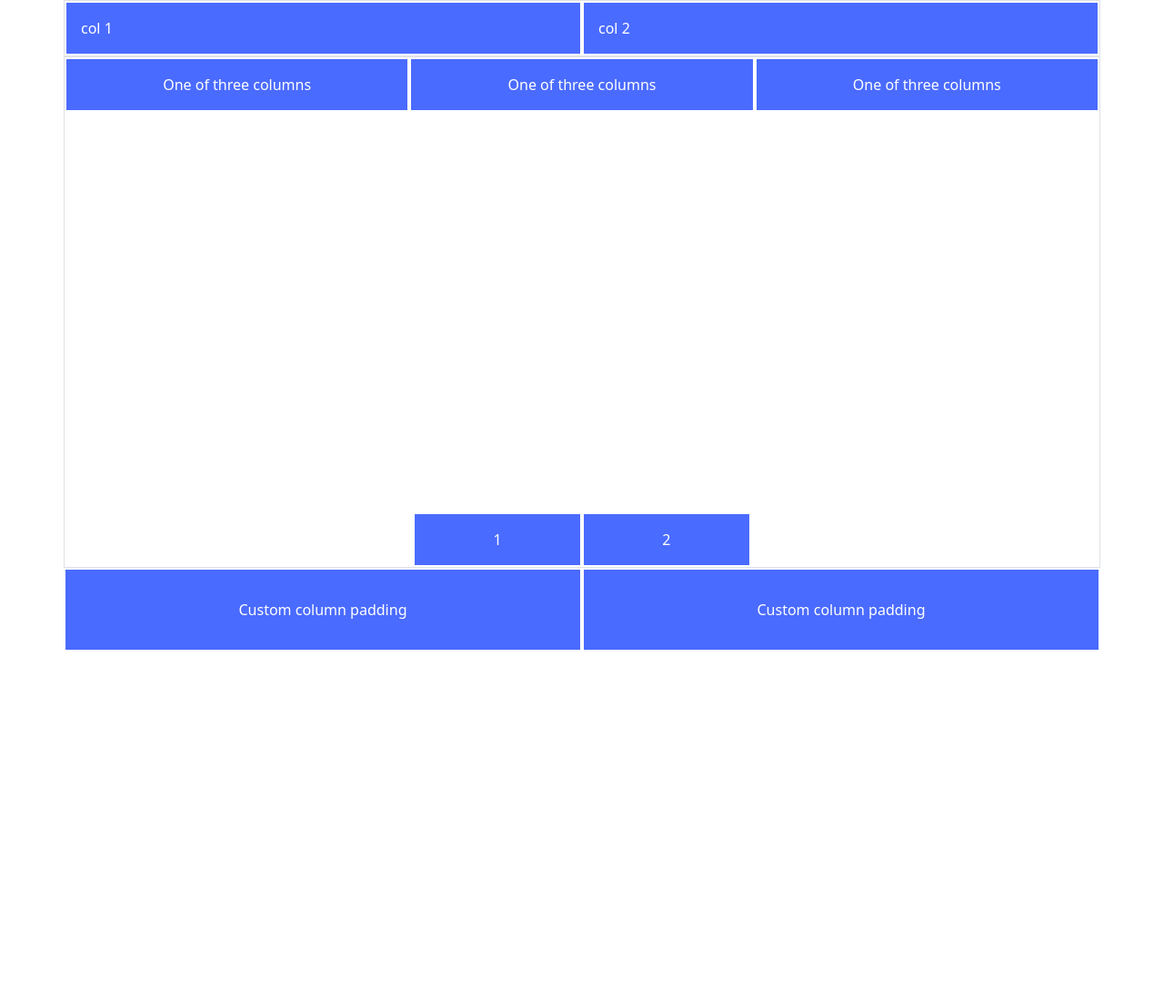
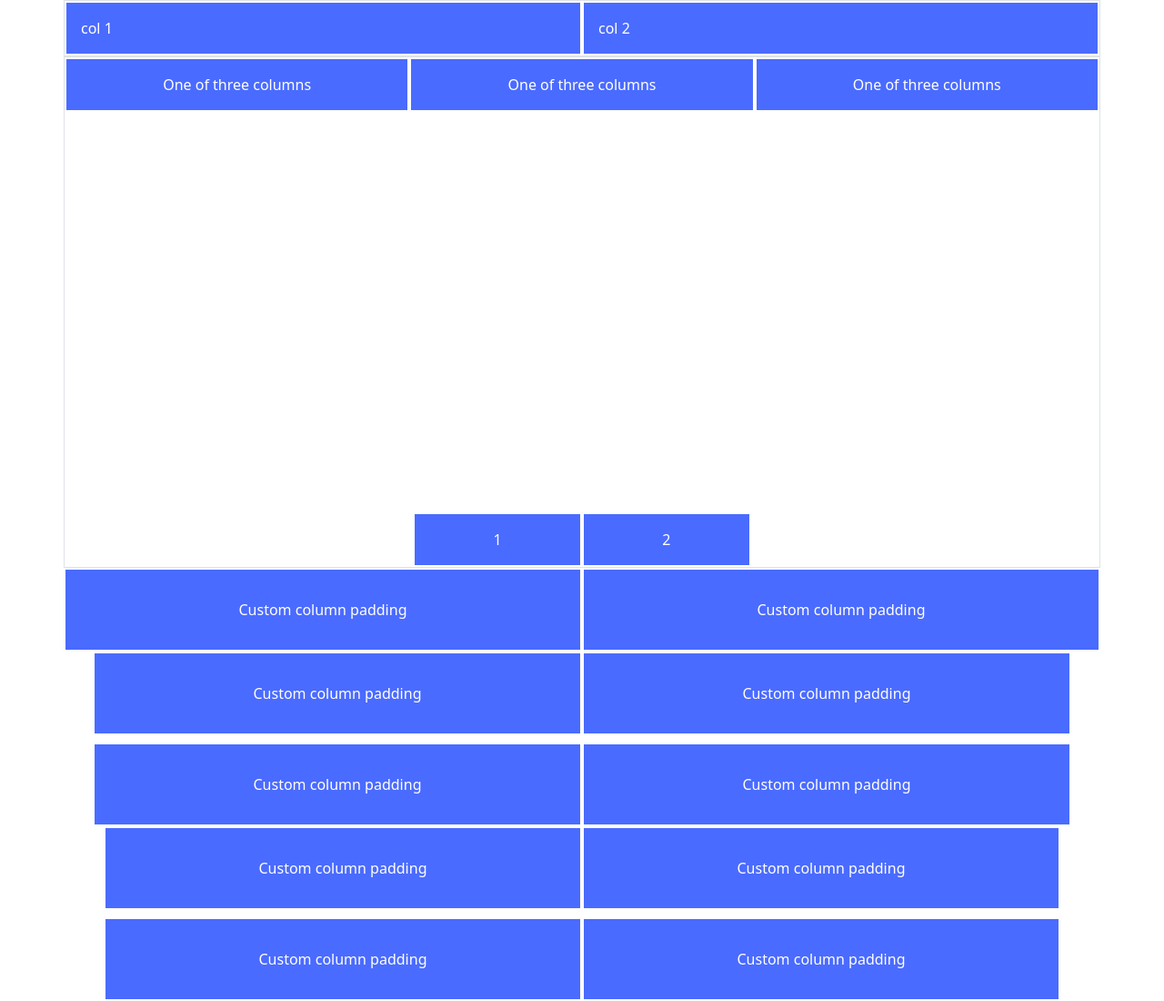
Before and after one commit to sahil-elescript/Bootstrap, a website: page npm/index.html in a window 1280 px wide. Shown: the whole page at 91% size. Before the commit the page ends 800 px from the top, so only its background shows below. Drawn offline with nearby package versions, Linux system fonts and the light colour scheme; files whose address does not match are found by name.

Commit message:
first commit

```diff
--- a/npm/index.html
+++ b/npm/index.html
@@ -49,7 +49,38 @@
             <div class="p-3">Custom column padding</div>
           </div>
         </div>
-      </div>
-    <script src="node_modules/bootstrap/dist/js/bootstrap.bundle.js"></script>
+        <div class="container text-center">
+            <div class="row g-2">
+              <div class="col-6">
+                <div class="p-3">Custom column padding</div>
+              </div>
+              <div class="col-6">
+                <div class="p-3">Custom column padding</div>
+              </div>
+              <div class="col-6">
+                <div class="p-3">Custom column padding</div>
+              </div>
+              <div class="col-6">
+                <div class="p-3">Custom column padding</div>
+              </div>
+            </div>
+            <div class="container text-center">
+                <div class="row g-2">
+                  <div class="col-6">
+                    <div class="p-3">Custom column padding</div>
+                  </div>
+                  <div class="col-6">
+                    <div class="p-3">Custom column padding</div>
+                  </div>
+                  <div class="col-6">
+                    <div class="p-3">Custom column padding</div>
+                  </div>
+                  <div class="col-6">
+                    <div class="p-3">Custom column padding</div>
+                  </div>
+                </div>
+              </div>
+    <script
+    src="node_modules/bootstrap/dist/js/bootstrap.bundle.js"></script>
 </body>
 </html>
```
